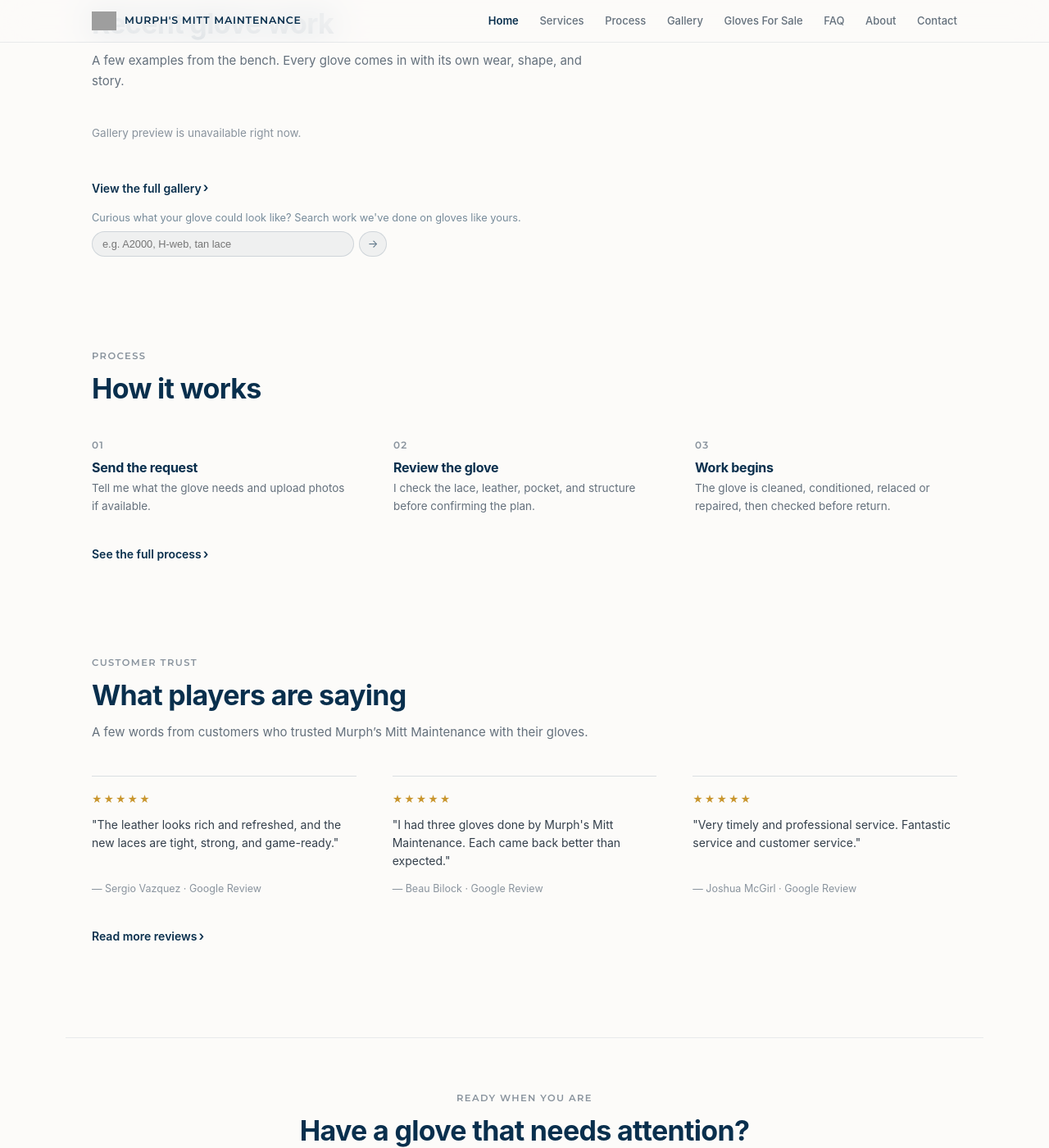
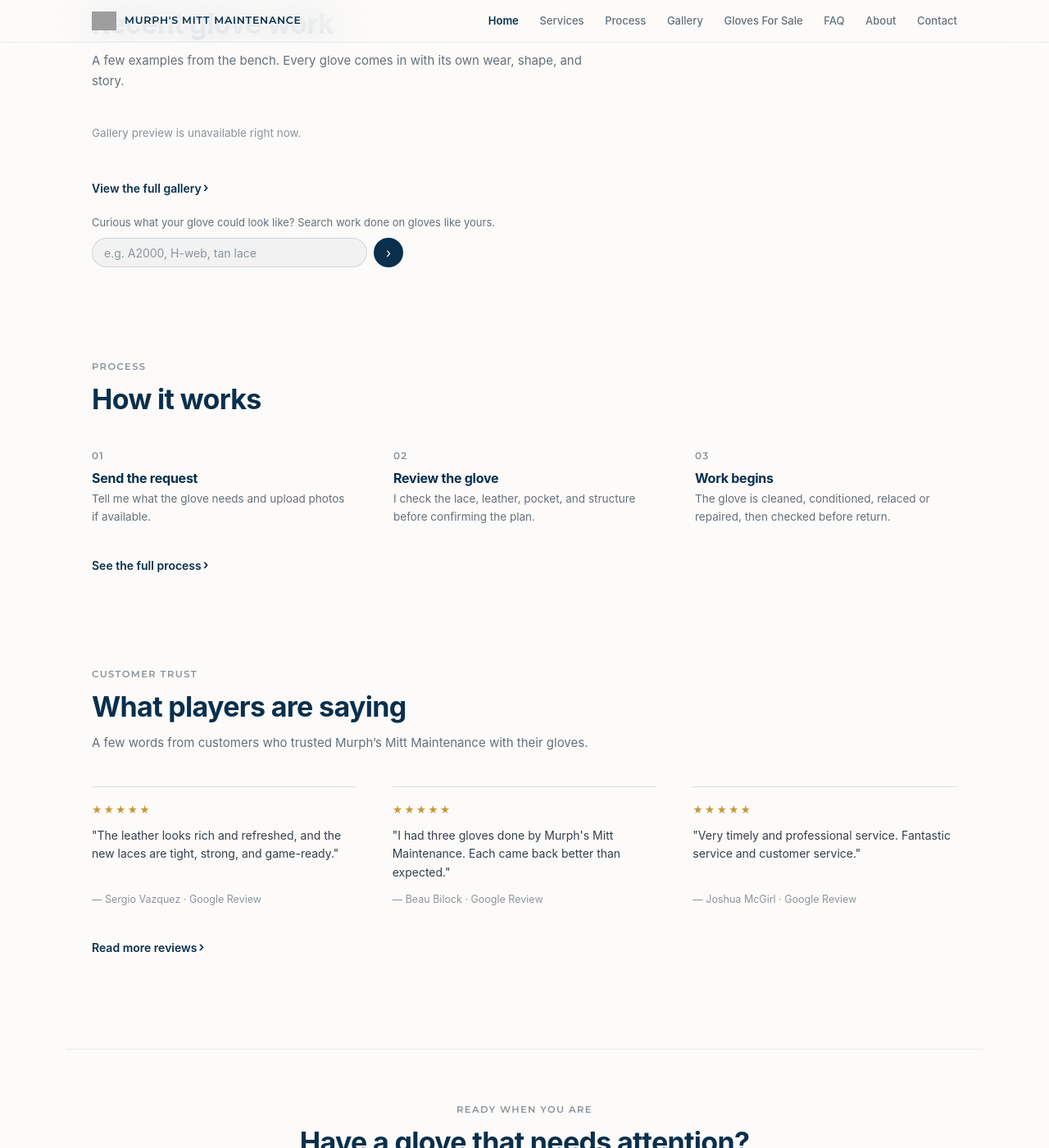
Before and after one commit to kbrettmurphy-ctrl/murphsmitts, a Jekyll site: the page built from index.html, in a window 1280 px wide and 1400 px high, scrolled down 1926 px. Shown: the whole window at 82% size. Built offline with Jekyll 4.4.1, drawn with Linux system fonts in a browser that asks for light colours; grey boxes are pictures that could not be loaded.

Commit message:
Restyle glove search to styles-17; public search serves curated photos only
Inline styles from the search branch moved into the design system (pill
inputs, focus rings, card captions). searchPublicGloves no longer falls
back to orders.glove_photos — customer intake/SMS photos stay private.

Co-Authored-By: Claude Fable 5 <noreply@anthropic.com>

```diff
--- a/assets/css/styles-17.css
+++ b/assets/css/styles-17.css
@@ -607,6 +607,54 @@ h1.mm-section-title{ font-size: clamp(30px, 4.4vw, 44px); }
   color: var(--faint);
 }
 .home-gallery-status:empty{ display: none; }
+
+/* "Similar gloves" mini search under the recent-work strip */
+.home-similar-search{ margin-top: 20px; }
+.home-similar-label{
+  display: block;
+  font-size: 13px;
+  color: var(--muted);
+  margin-bottom: 8px;
+}
+.home-similar-row{
+  display: flex;
+  gap: 8px;
+  max-width: 380px;
+}
+.home-similar-row input{
+  flex: 1;
+  min-width: 0;
+  font-family: inherit;
+  font-size: 14px;
+  color: var(--text);
+  background: var(--tint);
+  border: 1px solid var(--hairline);
+  border-radius: var(--radius-pill);
+  padding: 8px 14px;
+  -webkit-appearance: none;
+  transition: border-color .15s ease, background-color .15s ease, box-shadow .15s ease;
+}
+.home-similar-row input::placeholder{ color: var(--faint); }
+.home-similar-row input:focus{
+  outline: none;
+  background: var(--surface);
+  border-color: var(--navy);
+  box-shadow: 0 0 0 3px var(--focus-ring);
+}
+.home-similar-row button{
+  width: 36px;
+  height: 36px;
+  flex-shrink: 0;
+  border: 0;
+  border-radius: 50%;
+  background: var(--navy);
+  color: #fff;
+  font-size: 16px;
+  line-height: 1;
+  cursor: pointer;
+  transition: background-color .15s ease;
+}
+.home-similar-row button:hover{ background: var(--navy-deep); }
 
 /* Process preview */
 .home-process-grid{
@@ -870,6 +918,49 @@ h1.mm-section-title{ font-size: clamp(30px, 4.4vw, 44px); }
 
 .gallery-status{ padding: 20px 0; }
 
+/* Glove search (gallery page) — quiet pill field, results reuse the strip */
+.glove-search-wrap{ margin: 0 0 24px; }
+.glove-search-input{
+  width: 100%;
+  max-width: 420px;
+  font-family: inherit;
+  font-size: 14px;
+  color: var(--text);
+  background: var(--tint);
+  border: 1px solid var(--hairline);
+  border-radius: var(--radius-pill);
+  padding: 9px 16px;
+  -webkit-appearance: none;
+  transition: border-color .15s ease, background-color .15s ease, box-shadow .15s ease;
+}
+.glove-search-input::placeholder{ color: var(--faint); }
+.glove-search-input:focus{
+  outline: none;
+  background: var(--surface);
+  border-color: var(--navy);
+  box-shadow: 0 0 0 3px var(--focus-ring);
+}
+.glove-search-empty{
+  font-size: 13.5px;
+  color: var(--muted);
+  padding: 12px 0;
+}
+.glove-search-card{
+  margin: 0;
+  flex: 0 0 auto;
+  width: clamp(150px, 22vw, 210px);
+}
+.glove-search-card .gallery-thumb{ width: 100%; }
+.glove-search-caption{
+  margin-top: 6px;
+  font-size: 12px;
+  color: var(--faint);
+  max-width: 100%;
+  overflow: hidden;
+  text-overflow: ellipsis;
+  white-space: nowrap;
+}
+
 /* Lightbox (markup + classes consumed by main.js — keep mechanics intact) */
 .lightbox{
   position: fixed;
@@ -1807,6 +1898,7 @@ h1.mm-section-title{ font-size: clamp(30px, 4.4vw, 44px); }
 
 @media (max-width: 480px){
   .gallery-thumb{ width: 62vw; }
+  .glove-search-card{ width: 62vw; }
   .process-shot{ width: 56vw; }
   .brand-text{ font-size: 11.5px; }
   .mm-final-actions, .cta{ flex-direction: column; gap: 14px; }
--- a/index.html
+++ b/index.html
@@ -112,41 +112,12 @@ body_class: home
       </div>
 
       <form class="home-similar-search" action="{{ '/gallery/' | relative_url }}" method="get">
-        <label for="homeSimilarInput" class="home-similar-label">Curious what your glove could look like? Search work we've done on gloves like yours.</label>
+        <label for="homeSimilarInput" class="home-similar-label">Curious what your glove could look like? Search work done on gloves like yours.</label>
         <div class="home-similar-row">
           <input id="homeSimilarInput" name="q" type="search" placeholder="e.g. A2000, H-web, tan lace" autocomplete="off" />
-          <button type="submit" aria-label="Search similar gloves">→</button>
+          <button type="submit" aria-label="Search similar gloves">&#8250;</button>
         </div>
       </form>
-      <style>
-        .home-similar-search{ margin-top:14px; }
-        .home-similar-label{
-          display:block;
-          font-size:.8rem;
-          color:rgba(9,47,77,.55);
-          margin-bottom:6px;
-        }
-        .home-similar-row{ display:flex; gap:6px; max-width:360px; }
-        .home-similar-row input{
-          flex:1;
-          padding:7px 12px;
-          font-size:.8rem;
-          color:#092f4d;
-          background:rgba(9,47,77,.05);
-          border:1px solid rgba(9,47,77,.14);
-          border-radius:999px;
-          outline:none;
-        }
-        .home-similar-row input:focus{ border-color:rgba(9,47,77,.35); background:#fffdf8; }
-        .home-similar-row button{
-          border:1px solid rgba(9,47,77,.14);
-          background:rgba(9,47,77,.05);
-          color:rgba(9,47,77,.65);
-          border-radius:999px;
-          width:34px;
-          cursor:pointer;
-        }
-      </style>
     </div>
   </section>
 
```
Also changed, not shown: gallery/index.html (+0 -28 lines), functions/api/orders.js.
